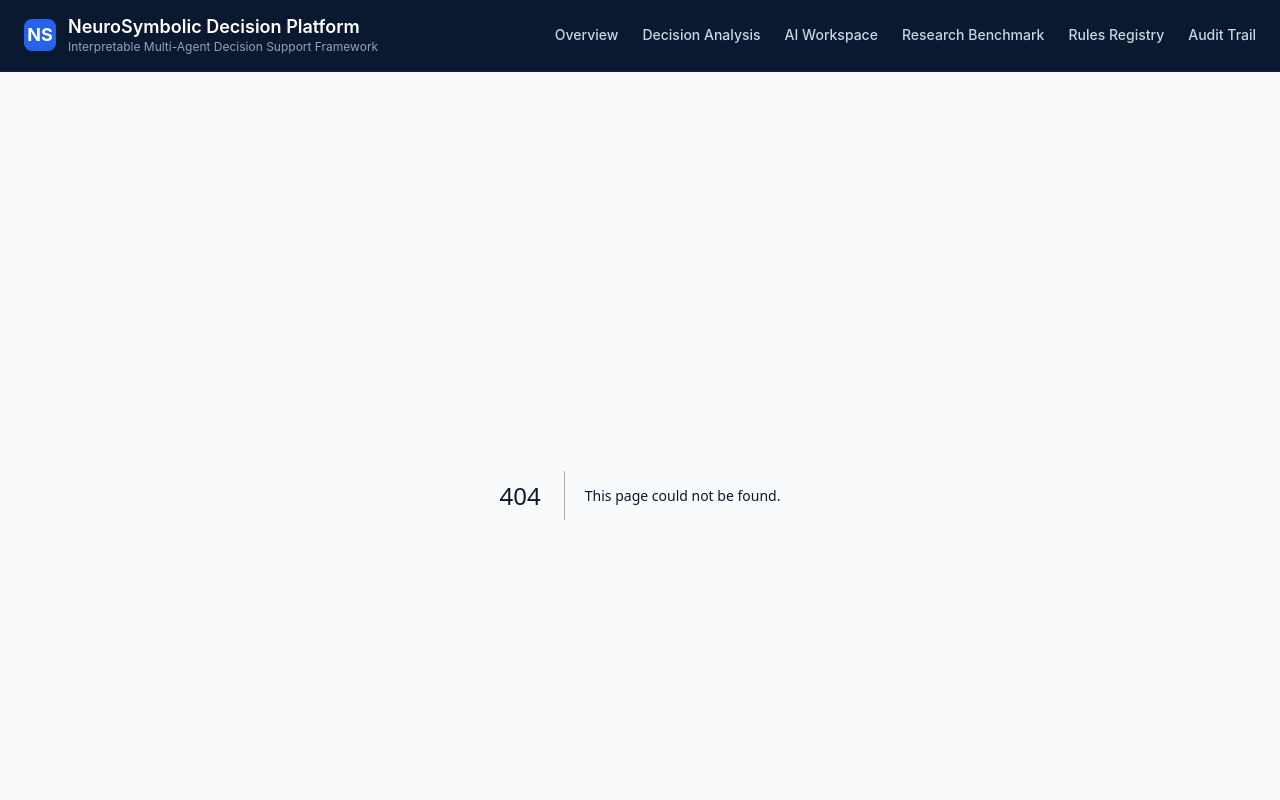
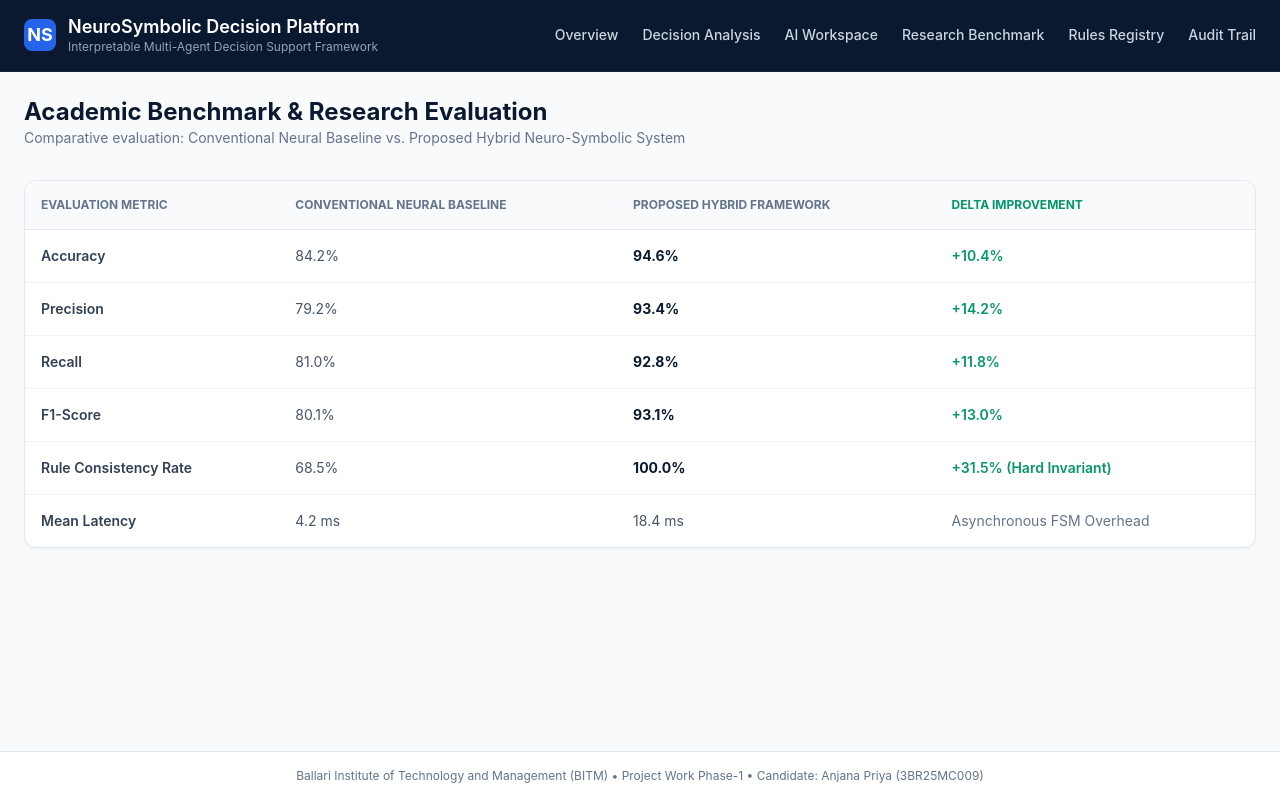
Before and after one commit to karthikrshet/A-Hybrid-Symbolic-Neural-Framework-for-Interpretable-Decision-Support, a Next.js app in the folder frontend/: page /evaluations in a window 1280 px wide. Before the commit this address had no page. Shown: the top 800 px of the page. Built offline with nearby package versions, Linux system fonts and the light colour scheme.

Commit message:
feat(frontend): build Research Evaluation Benchmark page with comparative metrics table

```diff
--- /dev/null
+++ b/frontend/app/evaluations/page.tsx
@@ -0,0 +1,68 @@
+import React from "react";
+
+export default function EvaluationsPage() {
+  const benchmark = {
+    baseline: { accuracy: "84.2%", precision: "79.2%", recall: "81.0%", f1: "80.1%", consistency: "68.5%", latency: "4.2 ms" },
+    hybrid: { accuracy: "94.6%", precision: "93.4%", recall: "92.8%", f1: "93.1%", consistency: "100.0%", latency: "18.4 ms" }
+  };
+
+  return (
+    <div className="space-y-8">
+      <div>
+        <h2 className="text-2xl font-bold text-navy-900">Academic Benchmark & Research Evaluation</h2>
+        <p className="text-sm text-slate-500">Comparative evaluation: Conventional Neural Baseline vs. Proposed Hybrid Neuro-Symbolic System</p>
+      </div>
+
+      <div className="bg-white rounded-xl border border-slate-200 overflow-hidden shadow-sm">
+        <table className="w-full text-left text-sm">
+          <thead className="bg-slate-50 border-b border-slate-200 text-xs font-bold text-slate-500 uppercase">
+            <tr>
+              <th className="p-4">Evaluation Metric</th>
+              <th className="p-4">Conventional Neural Baseline</th>
+              <th className="p-4">Proposed Hybrid Framework</th>
+              <th className="p-4 text-emerald-600">Delta Improvement</th>
+            </tr>
+          </thead>
+          <tbody className="divide-y divide-slate-100">
+            <tr>
+              <td className="p-4 font-semibold text-slate-700">Accuracy</td>
+              <td className="p-4 text-slate-600">{benchmark.baseline.accuracy}</td>
+              <td className="p-4 font-bold text-navy-900">{benchmark.hybrid.accuracy}</td>
+              <td className="p-4 font-semibold text-emerald-600">+10.4%</td>
+            </tr>
+            <tr>
+              <td className="p-4 font-semibold text-slate-700">Precision</td>
+              <td className="p-4 text-slate-600">{benchmark.baseline.precision}</td>
+              <td className="p-4 font-bold text-navy-900">{benchmark.hybrid.precision}</td>
+              <td className="p-4 font-semibold text-emerald-600">+14.2%</td>
+            </tr>
+            <tr>
+              <td className="p-4 font-semibold text-slate-700">Recall</td>
+              <td className="p-4 text-slate-600">{benchmark.baseline.recall}</td>
+              <td className="p-4 font-bold text-navy-900">{benchmark.hybrid.recall}</td>
+              <td className="p-4 font-semibold text-emerald-600">+11.8%</td>
+            </tr>
+            <tr>
+              <td className="p-4 font-semibold text-slate-700">F1-Score</td>
+              <td className="p-4 text-slate-600">{benchmark.baseline.f1}</td>
+              <td className="p-4 font-bold text-navy-900">{benchmark.hybrid.f1}</td>
+              <td className="p-4 font-semibold text-emerald-600">+13.0%</td>
+            </tr>
+            <tr>
+              <td className="p-4 font-semibold text-slate-700">Rule Consistency Rate</td>
+              <td className="p-4 text-slate-600">{benchmark.baseline.consistency}</td>
+              <td className="p-4 font-bold text-navy-900">{benchmark.hybrid.consistency}</td>
+              <td className="p-4 font-semibold text-emerald-600">+31.5% (Hard Invariant)</td>
+            </tr>
+            <tr>
+              <td className="p-4 font-semibold text-slate-700">Mean Latency</td>
+              <td className="p-4 text-slate-600">{benchmark.baseline.latency}</td>
+              <td className="p-4 text-slate-600">{benchmark.hybrid.latency}</td>
+              <td className="p-4 text-slate-500">Asynchronous FSM Overhead</td>
+            </tr>
+          </tbody>
+        </table>
+      </div>
+    </div>
+  );
+}
```
